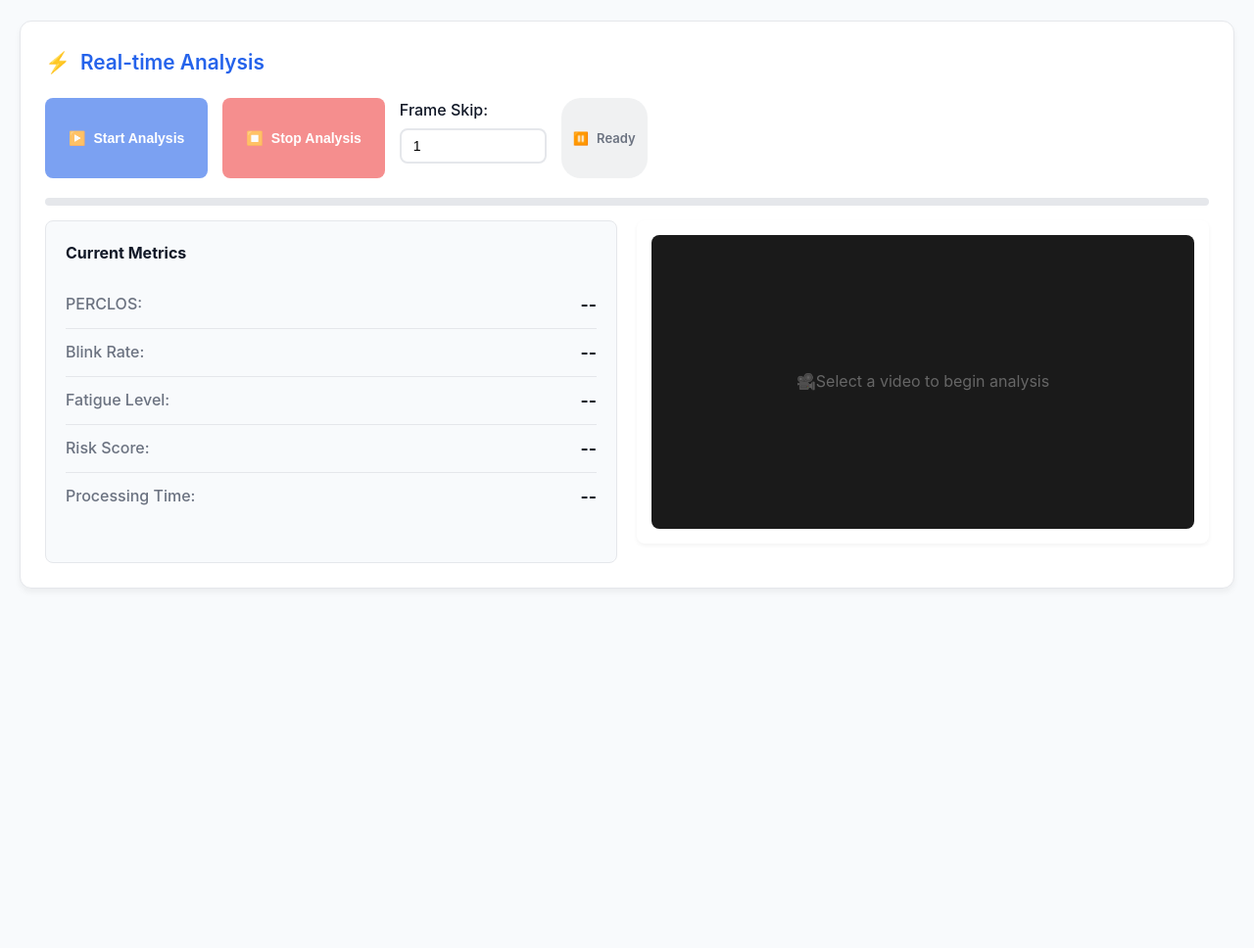
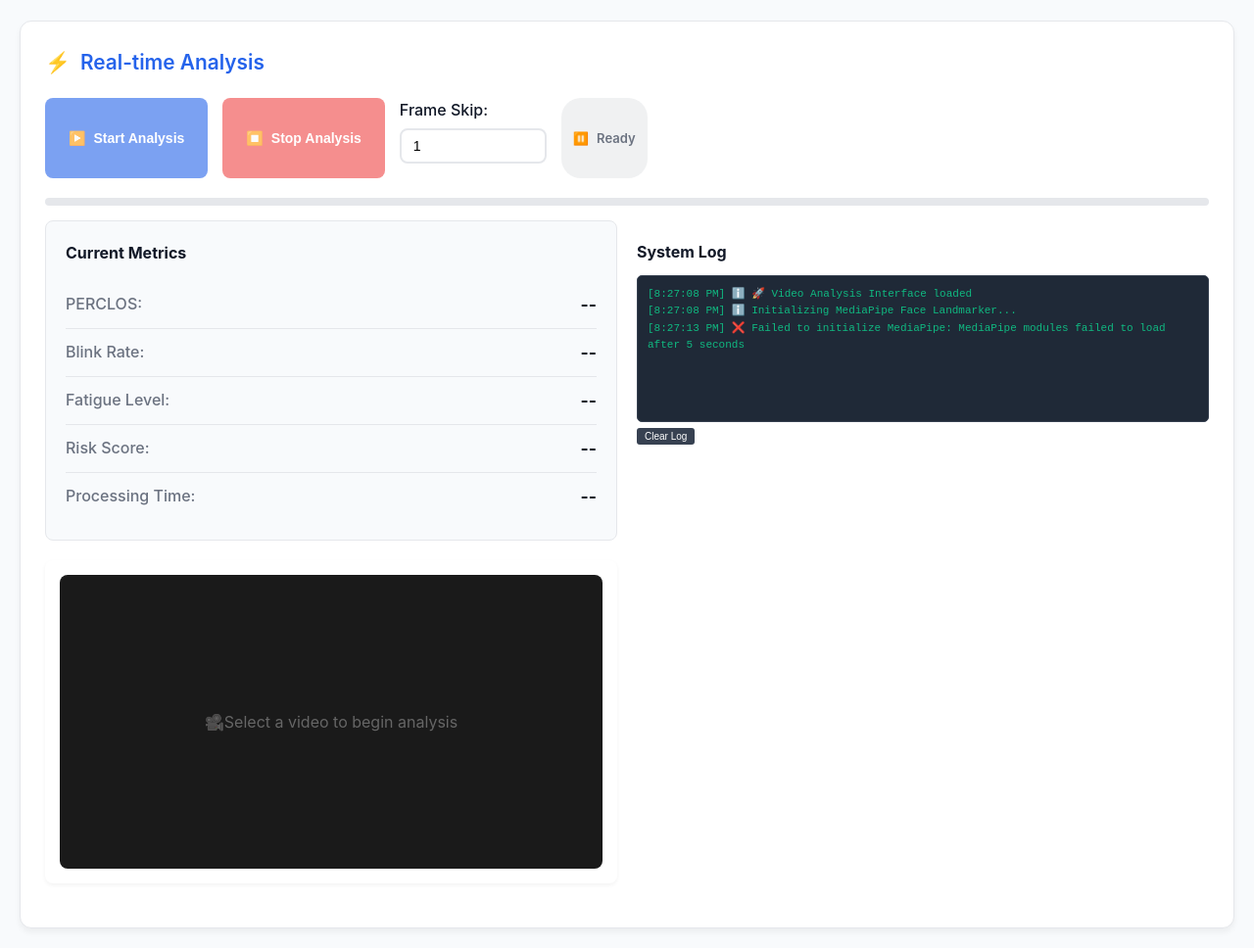
Before and after one commit to michael-abdo/webcam-communication-project, a Flask app: template templates/video_analysis.html in a window 1280 px wide. Shown: the part 874-1842 px from the top of the page at 98% size. Before the commit the page ends 1475 px from the top, so only its background shows below. Run offline with Flask 3, Linux system fonts and the light colour scheme; the template is opened without the code that fills it, so the values that code supplies are empty.

Commit message:
📋 Add real-time logging panel to video analysis interface
- Add System Log panel showing real-time debug information
- Replace all console.log statements with visible page logging
- Color-coded log entries (✅ success, ❌ error, ⚠️ warning, ℹ️ info)
- Timestamps on all log entries
- Clear Log button for easy management
- Auto-scroll to latest entries
- Log MediaPipe initialization status
- Log video loading progress and errors
- Log frame processing and face detection results
- Log analysis session start/stop events

Users can now see exactly what's happening with face detection
without opening browser console.

```diff
--- a/templates/video_analysis.html
+++ b/templates/video_analysis.html
@@ -623,6 +623,13 @@
                     </div>
                 </div>
 
+                <!-- Real-time Debug Log -->
+                <div class="debug-log-container" style="margin-top: 20px;">
+                    <h4 style="margin-bottom: 10px; color: var(--text-primary); font-size: 1rem;">System Log</h4>
+                    <div id="debugLog" style="background: #1f2937; color: #10b981; font-family: 'Courier New', monospace; font-size: 11px; height: 150px; overflow-y: auto; padding: 10px; border-radius: 5px; border: 1px solid #374151; white-space: pre-wrap;"></div>
+                    <button id="clearLog" style="margin-top: 5px; padding: 3px 8px; font-size: 10px; background: #374151; color: white; border: none; border-radius: 3px; cursor: pointer;">Clear Log</button>
+                </div>
+
                 <div class="video-player-container" style="margin-bottom: 20px;">
                     <video id="videoPlayer" style="width: 100%; max-height: 400px; background: #000; border-radius: 8px; display: none;" controls>
                         Your browser does not support the video tag.
@@ -681,10 +688,12 @@
                 this.frameProcessing = false;
                 this.frameProcessingInterval = null;
                 this.perclosWindow = []; // 60-second sliding window
+                this.debugLog = null;
                 this.initializeElements();
                 this.attachEventListeners();
                 this.loadDatasets();
                 this.loadVideos();
+                this.setupDebugLog();
                 this.initializeMediaPipe();
             }
 
@@ -708,7 +717,9 @@
                     chartContainer: document.getElementById('chartContainer'),
                     analysisChart: document.getElementById('analysisChart'),
                     datasetInfo: document.getElementById('datasetInfo'),
-                    datasetDetails: document.getElementById('datasetDetails')
+                    datasetDetails: document.getElementById('datasetDetails'),
+                    debugLog: document.getElementById('debugLog'),
+                    clearLog: document.getElementById('clearLog')
                 };
 
                 this.metrics = {
@@ -913,13 +924,13 @@
 
                     // Try to load video directly first
                     const videoUrl = `/api/video${videoPath}`;
-                    console.log(`Loading video from: ${videoUrl}`);
+                    this.log(`Loading video from: ${videoUrl}`);
 
                     // Add event listeners for debugging
-                    this.elements.videoPlayer.onloadstart = () => console.log('Video load started');
-                    this.elements.videoPlayer.onprogress = () => console.log('Video loading progress');
-                    this.elements.videoPlayer.onstalled = () => console.log('Video loading stalled');
-                    this.elements.videoPlayer.onsuspend = () => console.log('Video loading suspended');
+                    this.elements.videoPlayer.onloadstart = () => this.log('Video load started');
+                    this.elements.videoPlayer.onprogress = () => this.log('Video loading progress');
+                    this.elements.videoPlayer.onstalled = () => this.log('Video loading stalled', 'warning');
+                    this.elements.videoPlayer.onsuspend = () => this.log('Video loading suspended', 'warning');
 
                     this.elements.videoPlayer.src = videoUrl;
 
@@ -929,7 +940,7 @@
 
                         // Handle successful load
                         const onLoadSuccess = () => {
-                            console.log(`Video loaded successfully: ${videoUrl}`);
+                            this.log(`Video loaded successfully: ${videoUrl}`, 'success');
                             resolve('direct');
                         };
 
@@ -939,22 +950,22 @@
 
                         // Handle errors
                         video.onerror = (e) => {
-                            console.error('Video load error:', e);
+                            this.log('Video load error', 'error');
                             reject('failed');
                         };
 
                         // Increase timeout to 15 seconds for larger files
                         setTimeout(() => {
-                            console.warn('Video load timeout after 15 seconds');
+                            this.log('Video load timeout after 15 seconds', 'warning');
                             reject('timeout');
                         }, 15000);
                     });
 
                     try {
                         await checkVideoLoad;
-                        console.log(`Loaded video directly: ${videoUrl}`);
+                        this.log(`Loaded video directly: ${videoUrl}`, 'success');
                     } catch (loadError) {
-                        console.warn(`Direct video load failed (${loadError}), trying fallback...`);
+                        this.log(`Direct video load failed (${loadError}), trying fallback...`, 'warning');
 
                         // If direct loading fails, try to get redirect URL
                         try {
@@ -1038,9 +1049,12 @@
 
             async startAnalysis() {
                 if (!this.selectedVideo) {
+                    this.log('No video selected for analysis', 'warning');
                     this.elements.startAnalysis.disabled = false;
                     return;
                 }
+
+                this.log(`Starting analysis for video: ${this.selectedVideo}`);
 
                 // Validate frame skip value
                 const frameSkipValue = parseInt(this.elements.frameSkip.value);
@@ -1086,6 +1100,7 @@
                     });
 
                     if (response.ok) {
+                        this.log('Analysis session started successfully', 'success');
                         // Start real-time frame processing to generate actual data
                         this.startFrameProcessing();
                         // Poll server to display the real results sent by MediaPipe
@@ -1096,7 +1111,7 @@
                         throw new Error('Failed to start analysis');
                     }
                 } catch (error) {
-                    console.error('Error starting analysis:', error);
+                    this.log(`Error starting analysis: ${error.message}`, 'error');
                     this.updateStatus('idle', 'Error');
                     this.isAnalyzing = false;
                     this.elements.startAnalysis.disabled = false;
@@ -1316,10 +1331,34 @@
                 this.elements.analysisStatus.setAttribute('aria-label', message);
             }
 
+            // Debug logging system
+            setupDebugLog() {
+                if (this.elements.clearLog) {
+                    this.elements.clearLog.addEventListener('click', () => {
+                        this.elements.debugLog.textContent = '';
+                    });
+                }
+                this.log('🚀 Video Analysis Interface loaded');
+            }
+
+            log(message, type = 'info') {
+                if (!this.elements.debugLog) return;
+
+                const timestamp = new Date().toLocaleTimeString();
+                const icon = type === 'error' ? '❌' : type === 'success' ? '✅' : type === 'warning' ? '⚠️' : 'ℹ️';
+                const logEntry = `[${timestamp}] ${icon} ${message}\n`;
+
+                this.elements.debugLog.textContent += logEntry;
+                this.elements.debugLog.scrollTop = this.elements.debugLog.scrollHeight;
+
+                // Also log to console
+                console.log(`[VideoAnalysis] ${message}`);
+            }
+
             // MediaPipe Initialization
             async initializeMediaPipe() {
                 try {
-                    console.log('Initializing MediaPipe Face Landmarker...');
+                    this.log('Initializing MediaPipe Face Landmarker...');
 
                     // Wait for MediaPipe to be available with timeout
                     let attempts = 0;
@@ -1332,11 +1371,11 @@
                         throw new Error('MediaPipe modules failed to load after 5 seconds');
                     }
 
-                    console.log('MediaPipe modules loaded, creating FilesetResolver...');
+                    this.log('MediaPipe modules loaded, creating FilesetResolver...');
                     const filesetResolver = await window.FilesetResolver.forVisionTasks(
                         "https://cdn.jsdelivr.net/npm/@mediapipe/tasks-vision@latest/wasm"
                     );
-                    console.log('FilesetResolver created, initializing FaceLandmarker...');
+                    this.log('FilesetResolver created, initializing FaceLandmarker...');
 
                     this.faceLandmarker = await window.FaceLandmarker.createFromOptions(filesetResolver, {
                         baseOptions: {
@@ -1349,7 +1388,7 @@
                         numFaces: 1
                     });
 
-                    console.log('✅ MediaPipe Face Landmarker initialized successfully');
+                    this.log('MediaPipe Face Landmarker initialized successfully', 'success');
 
                     // Update UI to show MediaPipe is ready
                     const statusEl = document.createElement('div');
@@ -1359,7 +1398,7 @@
                     setTimeout(() => statusEl.remove(), 3000);
 
                 } catch (error) {
-                    console.error('❌ Failed to initialize MediaPipe:', error);
+                    this.log(`Failed to initialize MediaPipe: ${error.message}`, 'error');
                     this.faceLandmarker = null;
 
                     // Show error indicator
@@ -1374,18 +1413,16 @@
             // Real-time face analysis
             async processVideoFrame() {
                 if (!this.faceLandmarker) {
-                    console.log('MediaPipe FaceLandmarker not initialized');
+                    this.log('MediaPipe FaceLandmarker not initialized', 'warning');
                     return;
                 }
 
                 if (!this.isAnalyzing) {
-                    console.log('Analysis not active');
-                    return;
+                    return; // Normal state when not analyzing
                 }
 
                 if (this.frameProcessing) {
-                    console.log('Frame processing already in progress');
-                    return;
+                    return; // Normal state, avoid spam
                 }
 
                 const video = this.elements.videoPlayer;
@@ -1394,7 +1431,7 @@
                 }
 
                 if (video.videoWidth === 0 || video.videoHeight === 0) {
-                    console.log('Video not ready: dimensions are 0x0');
+                    this.log('Video not ready: dimensions are 0x0', 'warning');
                     return;
                 }
 
@@ -1432,12 +1469,12 @@
                         // Send real analysis result to server
                         await this.sendAnalysisResult(analysisResult);
 
-                        console.log(`Frame ${analysisResult.frame_number}: PERCLOS=${perclos.toFixed(3)}, Fatigue=${analysisResult.fatigue_level}`);
+                        this.log(`Frame ${analysisResult.frame_number}: PERCLOS=${perclos.toFixed(3)}, Fatigue=${analysisResult.fatigue_level}`, 'success');
                     } else {
-                        console.log('No face detected in frame');
+                        this.log('No face detected in current frame', 'warning');
                     }
                 } catch (error) {
-                    console.error('Error processing video frame:', error);
+                    this.log(`Error processing video frame: ${error.message}`, 'error');
                 } finally {
                     this.frameProcessing = false;
                 }
@@ -1548,7 +1585,7 @@
                     this.processVideoFrame();
                 }, 100);
 
-                console.log('Started real-time frame processing');
+                this.log('Started real-time frame processing at 10fps', 'success');
             }
 
             // Stop frame processing loop
@@ -1557,7 +1594,7 @@
                     clearInterval(this.frameProcessingInterval);
                     this.frameProcessingInterval = null;
                 }
-                console.log('Stopped frame processing');
+                this.log('Stopped frame processing');
             }
         }
 
```
